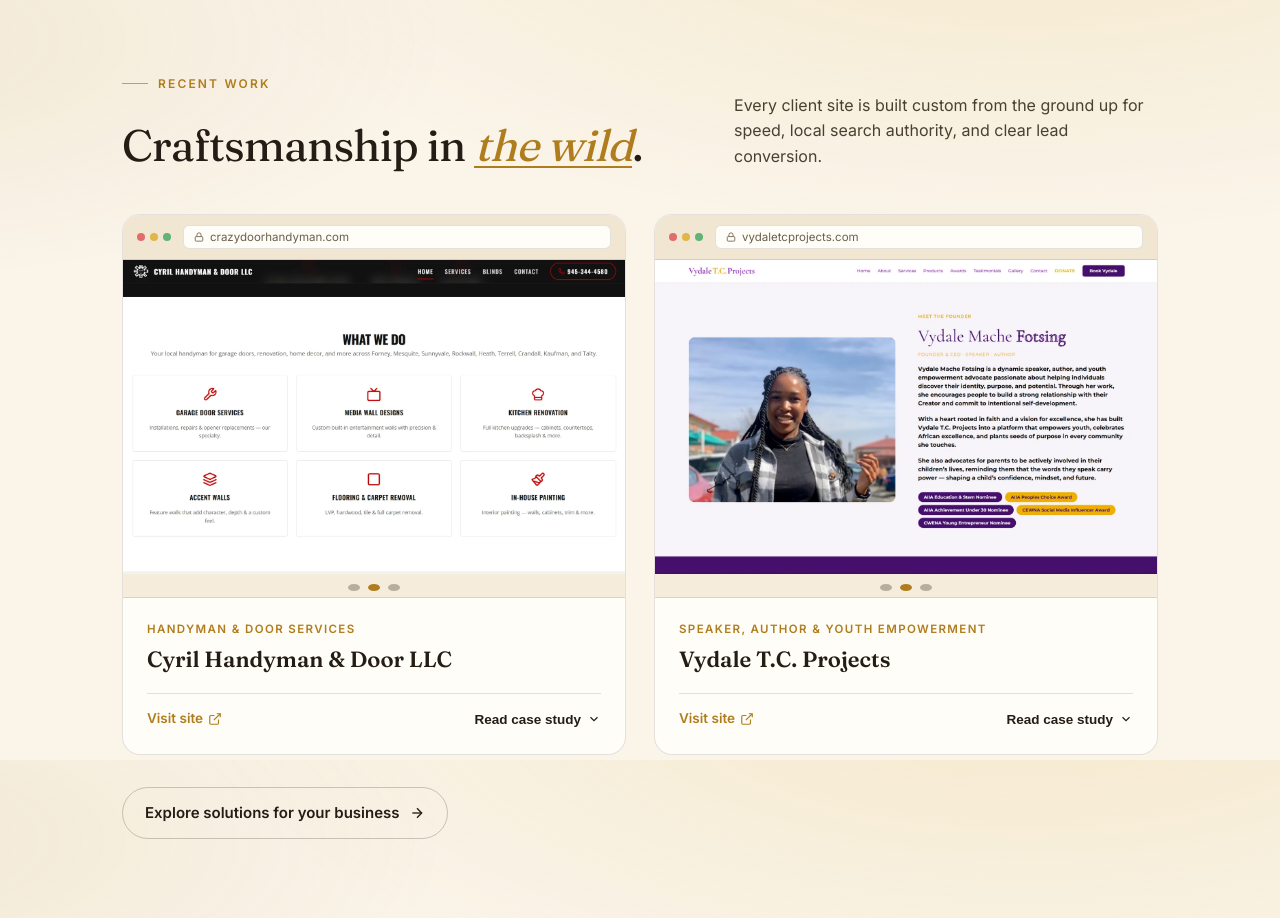
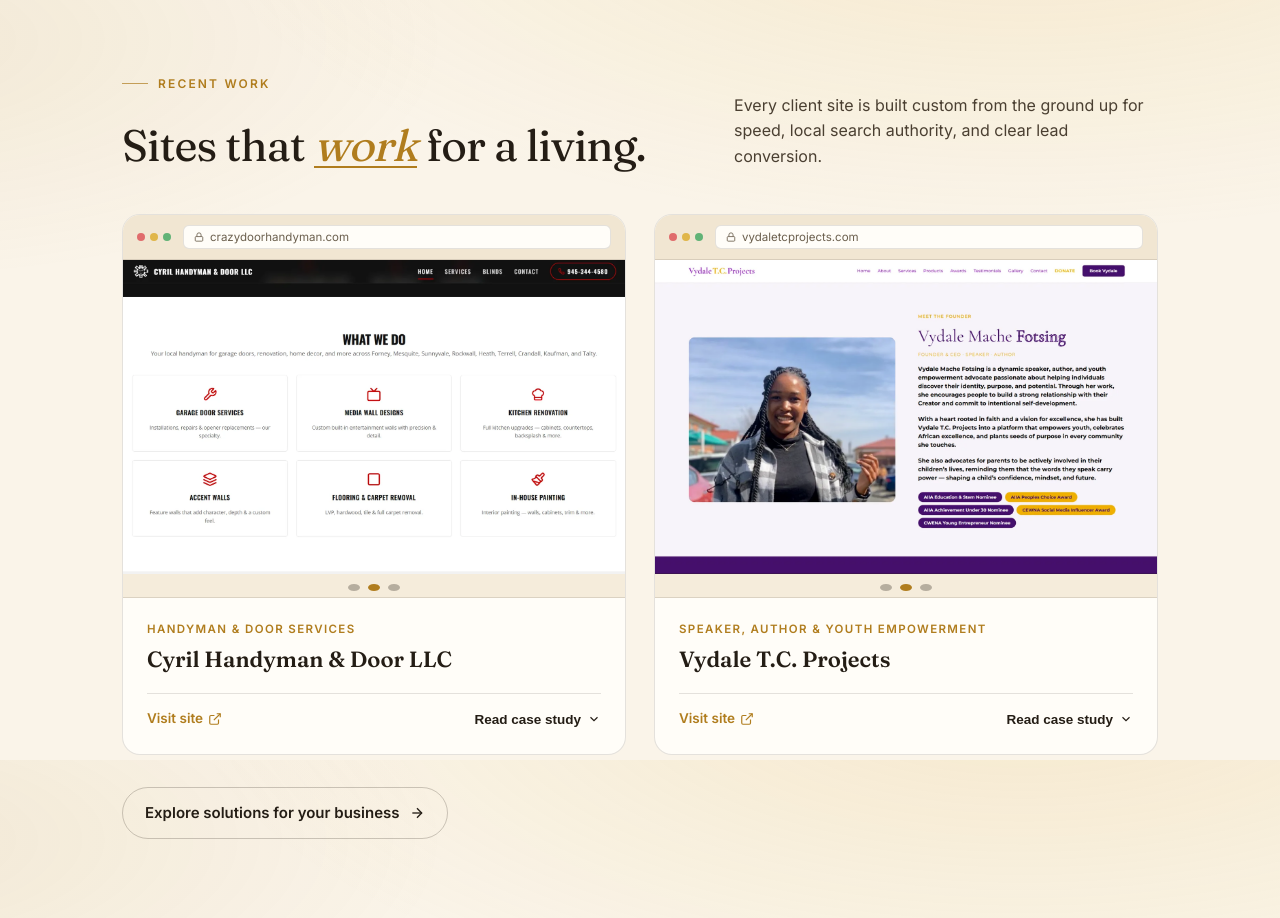
Before and after one commit to dynastyweb26/dynasty-web, a Next.js app: page / in a window 1280 px wide. Shown: the part 840-1758 px from the top of the page. Built offline with nearby package versions, Linux system fonts and the light colour scheme.

Commit message:
copy: recent work headline, Sites that work for a living
Co-Authored-By: Claude Opus 5.5 <noreply@anthropic.com>
Claude-Session: https://claude.ai/code/session_01Vqbk2S9AQUZtF1PMGHFS8r

```diff
--- a/components/PastWork.js
+++ b/components/PastWork.js
@@ -13,7 +13,7 @@ export function PastWork() {
         </div>
         <div className="section-head-split">
           <h2 className="section-title">
-            Craftsmanship in <em>the wild</em>.
+            Sites that <em>work</em> for a living.
           </h2>
           <p className="section-subtitle">
             Every client site is built custom from the ground up for speed, local search authority, and clear lead conversion.
```
